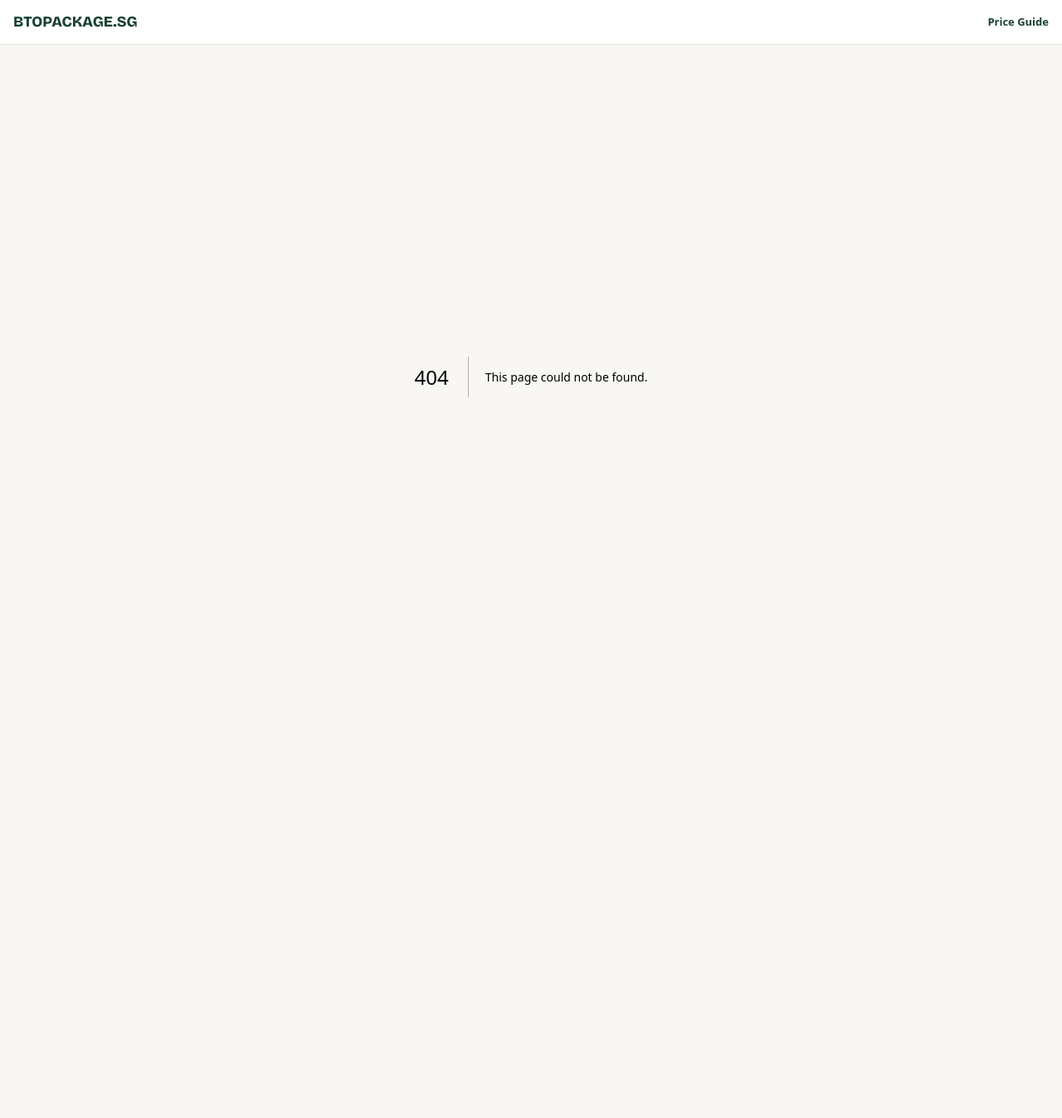
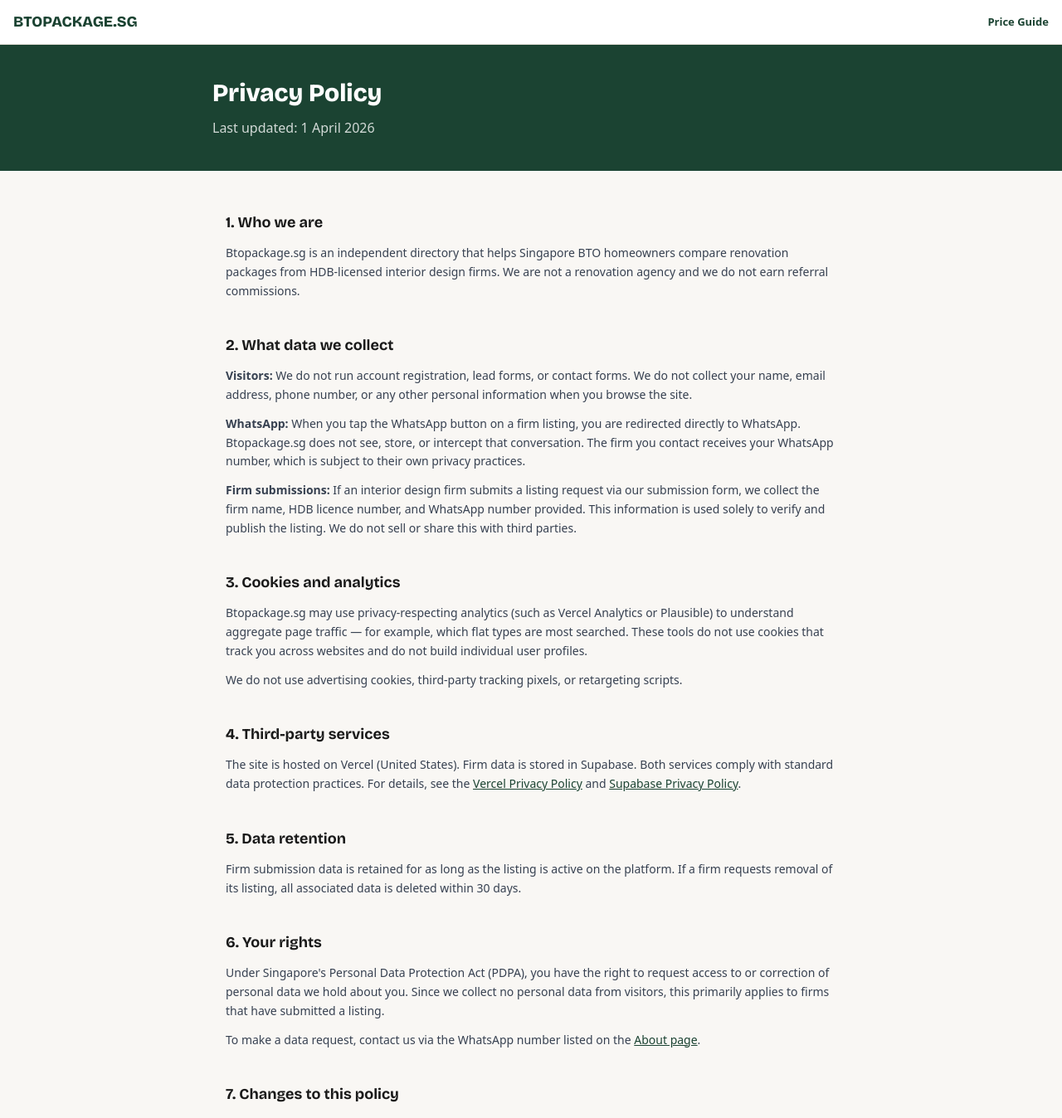
Before and after one commit to chylerbot-beep/btopackage, a Next.js app: page /privacy in a window 1280 px wide. Before the commit this address had no page. Shown: the top 1348 px of the page at 83% size. Before the commit the page ends 854 px from the top, so only its background shows below. Built offline with nearby package versions, Linux system fonts and the light colour scheme.

Commit message:
Add dedicated privacy policy page

```diff
--- /dev/null
+++ b/app/privacy/page.tsx
@@ -0,0 +1,221 @@
+import type { Metadata } from 'next';
+import Link from 'next/link';
+
+export const metadata: Metadata = {
+  title: 'Privacy Policy | Btopackage.sg',
+  description:
+    'Btopackage.sg privacy policy. We do not collect personal data, run lead forms, or pass your details to renovation firms. You contact firms directly via WhatsApp.',
+  alternates: {
+    canonical: 'https://www.btopackage.sg/privacy',
+  },
+};
+
+const LAST_UPDATED = '1 April 2026';
+
+export default function PrivacyPage() {
+  return (
+    <main>
+      {/* Hero */}
+      <section className="w-full bg-[#1B4332] px-4 py-10">
+        <div className="mx-auto w-full max-w-3xl">
+          <h1
+            className="text-3xl font-extrabold text-white"
+            style={{ fontFamily: 'var(--font-bricolage-grotesque)' }}
+          >
+            Privacy Policy
+          </h1>
+          <p className="mt-3 text-base" style={{ color: 'rgba(255,255,255,0.8)' }}>
+            Last updated: {LAST_UPDATED}
+          </p>
+        </div>
+      </section>
+
+      {/* Body */}
+      <section className="mx-auto w-full max-w-3xl px-4 py-12 text-[#374151]">
+        <div className="space-y-10 text-sm leading-relaxed">
+
+          <div>
+            <h2
+              className="text-lg font-bold text-[#1A1A1A]"
+              style={{ fontFamily: 'var(--font-bricolage-grotesque)' }}
+            >
+              1. Who we are
+            </h2>
+            <p className="mt-3">
+              Btopackage.sg is an independent directory that helps Singapore BTO homeowners
+              compare renovation packages from HDB-licensed interior design firms. We are not a
+              renovation agency and we do not earn referral commissions.
+            </p>
+          </div>
+
+          <div>
+            <h2
+              className="text-lg font-bold text-[#1A1A1A]"
+              style={{ fontFamily: 'var(--font-bricolage-grotesque)' }}
+            >
+              2. What data we collect
+            </h2>
+            <p className="mt-3">
+              <strong>Visitors:</strong> We do not run account registration, lead forms, or contact
+              forms. We do not collect your name, email address, phone number, or any other personal
+              information when you browse the site.
+            </p>
+            <p className="mt-3">
+              <strong>WhatsApp:</strong> When you tap the WhatsApp button on a firm listing, you
+              are redirected directly to WhatsApp. Btopackage.sg does not see, store, or intercept
+              that conversation. The firm you contact receives your WhatsApp number, which is
+              subject to their own privacy practices.
+            </p>
+            <p className="mt-3">
+              <strong>Firm submissions:</strong> If an interior design firm submits a listing
+              request via our submission form, we collect the firm name, HDB licence number, and
+              WhatsApp number provided. This information is used solely to verify and publish the
+              listing. We do not sell or share this with third parties.
+            </p>
+          </div>
+
+          <div>
+            <h2
+              className="text-lg font-bold text-[#1A1A1A]"
+              style={{ fontFamily: 'var(--font-bricolage-grotesque)' }}
+            >
+              3. Cookies and analytics
+            </h2>
+            <p className="mt-3">
+              Btopackage.sg may use privacy-respecting analytics (such as Vercel Analytics or
+              Plausible) to understand aggregate page traffic — for example, which flat types are
+              most searched. These tools do not use cookies that track you across websites and do
+              not build individual user profiles.
+            </p>
+            <p className="mt-3">
+              We do not use advertising cookies, third-party tracking pixels, or retargeting
+              scripts.
+            </p>
+          </div>
+
+          <div>
+            <h2
+              className="text-lg font-bold text-[#1A1A1A]"
+              style={{ fontFamily: 'var(--font-bricolage-grotesque)' }}
+            >
+              4. Third-party services
+            </h2>
+            <p className="mt-3">
+              The site is hosted on Vercel (United States). Firm data is stored in Supabase. Both
+              services comply with standard data protection practices. For details, see the{' '}
+              <a
+                href="https://vercel.com/legal/privacy-policy"
+                target="_blank"
+                rel="noopener noreferrer"
+                className="underline"
+              >
+                Vercel Privacy Policy
+              </a>{' '}
+              and{' '}
+              <a
+                href="https://supabase.com/privacy"
+                target="_blank"
+                rel="noopener noreferrer"
+                className="underline"
+              >
+                Supabase Privacy Policy
+              </a>
+              .
+            </p>
+          </div>
+
+          <div>
+            <h2
+              className="text-lg font-bold text-[#1A1A1A]"
+              style={{ fontFamily: 'var(--font-bricolage-grotesque)' }}
+            >
+              5. Data retention
+            </h2>
+            <p className="mt-3">
+              Firm submission data is retained for as long as the listing is active on the platform.
+              If a firm requests removal of its listing, all associated data is deleted within 30
+              days.
+            </p>
+          </div>
+
+          <div>
+            <h2
+              className="text-lg font-bold text-[#1A1A1A]"
+              style={{ fontFamily: 'var(--font-bricolage-grotesque)' }}
+            >
+              6. Your rights
+            </h2>
+            <p className="mt-3">
+              Under Singapore's Personal Data Protection Act (PDPA), you have the right to request
+              access to or correction of personal data we hold about you. Since we collect no
+              personal data from visitors, this primarily applies to firms that have submitted a
+              listing.
+            </p>
+            <p className="mt-3">
+              To make a data request, contact us via the WhatsApp number listed on the{' '}
+              <Link href="/about" className="underline">
+                About page
+              </Link>
+              .
+            </p>
+          </div>
+
+          <div>
+            <h2
+              className="text-lg font-bold text-[#1A1A1A]"
+              style={{ fontFamily: 'var(--font-bricolage-grotesque)' }}
+            >
+              7. Changes to this policy
+            </h2>
+            <p className="mt-3">
+              We may update this policy from time to time. The "last updated" date at the top of
+              this page reflects the most recent revision. Continued use of Btopackage.sg after a
+              policy change constitutes acceptance of the updated terms.
+            </p>
+          </div>
+
+        </div>
+      </section>
+
+      {/* Footer */}
+      <footer className="bg-[#1B4332] px-4 py-10 text-sm">
+        <div className="mx-auto w-full max-w-3xl">
+          <p
+            className="mb-5 text-base font-bold text-white"
+            style={{ fontFamily: 'var(--font-bricolage-grotesque)' }}
+          >
+            BTOPACKAGE.SG
+          </p>
+          <nav className="mb-5 flex flex-wrap gap-x-6 gap-y-3">
+            <Link href="/about" className="text-[rgba(255,255,255,0.7)] hover:text-white">
+              About
+            </Link>
+            <Link href="/price-guide" className="text-[rgba(255,255,255,0.7)] hover:text-white">
+              Price Guide
+            </Link>
+            <Link href="/directory" className="text-[rgba(255,255,255,0.7)] hover:text-white">
+              Directory
+            </Link>
+            <Link href="/privacy" className="text-[rgba(255,255,255,0.7)] hover:text-white">
+              Privacy
+            </Link>
+            <Link href="/terms" className="text-[rgba(255,255,255,0.7)] hover:text-white">
+              Terms
+            </Link>
+          </nav>
+          <div className="flex flex-col gap-3 border-t border-[rgba(255,255,255,0.15)] pt-5 sm:flex-row sm:items-center sm:justify-between">
+            <p className="text-xs text-[rgba(255,255,255,0.5)]">
+              © 2026 Btopackage.sg · Independent directory · No referral fees
+            </p>
+            <Link
+              href="/submit"
+              className="text-xs font-medium text-[rgba(255,255,255,0.85)] hover:text-white"
+            >
+              HDB-licensed firm? Submit a free listing →
+            </Link>
+          </div>
+        </div>
+      </footer>
+    </main>
+  );
+}
```
